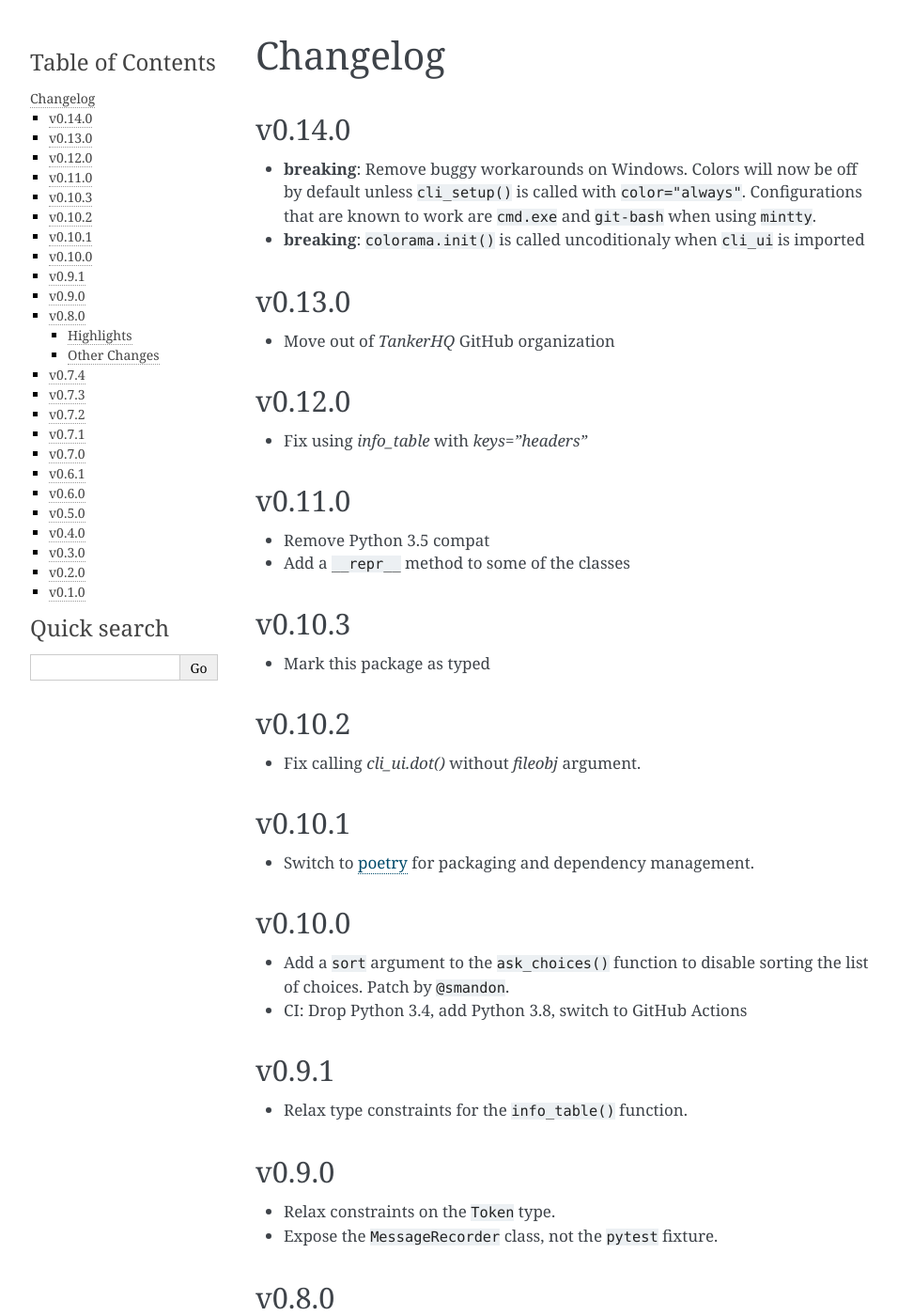
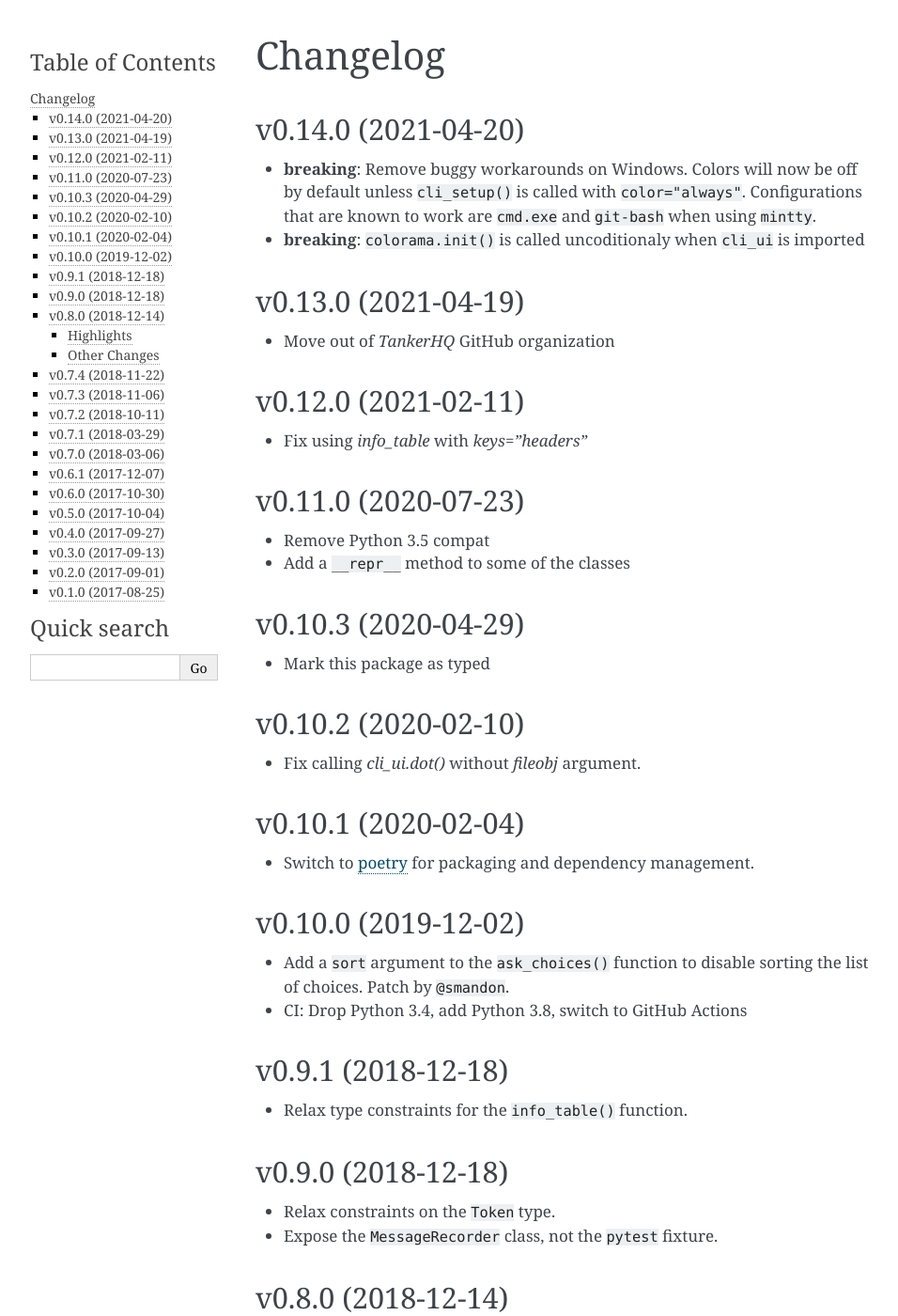
Before and after one commit to your-tools/python-cli-ui, a Sphinx documentation site: the page built from docs/changelog.rst, in a window 1280 px wide and 1400 px high. Shown: the whole window at 94% size, without its empty margins (148-1104 px from the left). Built offline with Sphinx 7.4.7, drawn with Linux system fonts in a browser that asks for light colours; some of the changed text lies outside the part shown.

Commit message:
Add dates to versions in changelog

```diff
--- a/docs/changelog.rst
+++ b/docs/changelog.rst
@@ -1,8 +1,8 @@
 Changelog
 ----------
 
-v0.14.0
-+++++++
+v0.14.0 (2021-04-20)
+++++++++++++++++++++
 
 * **breaking**:  Remove buggy workarounds on Windows.
   Colors will now be off by default unless ``cli_setup()`` is called
@@ -12,57 +12,57 @@ v0.14.0
 * **breaking**:  ``colorama.init()`` is called uncoditionaly when ``cli_ui`` is
   imported
 
-v0.13.0
-+++++++
+v0.13.0 (2021-04-19)
+++++++++++++++++++++
 
 * Move out of `TankerHQ` GitHub organization
 
-v0.12.0
-+++++++
+v0.12.0 (2021-02-11)
++++++++++++++++++++++
 
 * Fix using `info_table` with `keys="headers"`
 
-v0.11.0
-+++++++
+v0.11.0 (2020-07-23)
+++++++++++++++++++++
 
 * Remove Python 3.5 compat
 * Add a ``__repr__`` method to some of the classes
 
-v0.10.3
-+++++++
+v0.10.3 (2020-04-29)
+++++++++++++++++++++
 
 * Mark this package as typed
 
-v0.10.2
-+++++++
+v0.10.2 (2020-02-10)
+++++++++++++++++++++
 
 * Fix calling `cli_ui.dot()` without `fileobj` argument.
 
-v0.10.1
-+++++++
+v0.10.1 (2020-02-04)
+++++++++++++++++++++
 
 * Switch to `poetry`_ for packaging and dependency management.
 
-v0.10.0
-+++++++
+v0.10.0 (2019-12-02)
+++++++++++++++++++++
 
 * Add a ``sort`` argument to the ``ask_choices()`` function to disable sorting
   the list of choices. Patch by ``@smandon``.
 * CI: Drop Python 3.4, add Python 3.8, switch to GitHub Actions
 
-v0.9.1
-++++++
+v0.9.1 (2018-12-18)
++++++++++++++++++++
 
 * Relax type constraints for the ``info_table()`` function.
 
-v0.9.0
-++++++
+v0.9.0 (2018-12-18)
+++++++++++++++++++++
 
 * Relax constraints on the ``Token`` type.
 * Expose the ``MessageRecorder`` class, not the ``pytest`` fixture.
 
-v0.8.0
-++++++
+v0.8.0 (2018-12-14)
++++++++++++++++++++
 
 Highlights
 ~~~~~~~~~~
@@ -109,56 +109,56 @@ Other Changes
 * If you need the ``record_message()`` pytest fixture in your own tests, you can now
   import it with ``from cli_ui.tests import message_recorder``.
 
-v0.7.4
-++++++
+v0.7.4 (2018-11-22)
++++++++++++++++++++
 
 * Remove buggy ``entry_points`` from ``setup.py``.
 
-v0.7.3
-++++++
+v0.7.3 (2018-11-06)
+++++++++++++++++++++
 
 * Switch to ``dmenv``. This makes it possible to use ``cli-ui`` with ``colorama >= 4.0``.
 
-v0.7.2
-++++++
+v0.7.2 (2018-10-11)
++++++++++++++++++++
 
 * Switch to `poetry <https://poetry.eustace.io>`_ .
 
-v0.7.1
-++++++
+v0.7.1 (2018-03-29)
+++++++++++++++++++++
 
 * Fix crash in ``ask_password`` when password was empty.
 * Let the :py:exc:`KeyboardInterrupt`` exception propagate back to the caller instead of catching
   it ourselves and returning ``None``. Reported by Théo Delrieu.
 
-v0.7.0
-++++++
+v0.7.0 (2018-03-06)
++++++++++++++++++++++
 
 * Add ``ask_password`` and ``read_password``. Patch by @drazisil
 
-v0.6.1
-++++++
+v0.6.1 (2017-12-07)
++++++++++++++++++++
 
 * Fix metadata (owner moved from TankerApp to TankerHQ)
 
-v0.6.0
-++++++
+v0.6.0 (2017-10-30)
++++++++++++++++++++
 
 * Export ``Color`` class.
 
-v0.5.0
-++++++
+v0.5.0 (2017-10-04)
+++++++++++++++++++++
 
 * Export a ``Symbol`` class, to use when you do not want to force
   color as  with ``UnicodeSequence``
 
-v0.4.0
-++++++
+v0.4.0 (2017-09-27)
++++++++++++++++++++
 
 * Expose the previously private ``UnicodeSequence`` class.
 
-v0.3.0
-++++++
+v0.3.0 (2017-09-13)
++++++++++++++++++++
 
 * Add ``info_section``
 
@@ -167,8 +167,8 @@ v0.3.0
   for the details)
 
 
-v0.2.0
-++++++
+v0.2.0 (2017-09-01)
+++++++++++++++++++++
 
 * Add ``cli_ui.setup`` to configure things like verbosity and when to
   use colored output (#3)
@@ -176,7 +176,7 @@ v0.2.0
 * Add a ``message_recorder`` in ``cli_ui.tests.conf`` that can
   be used as a ``pytest`` fixture in other projects.
 
-v0.1.0
-+++++++
+v0.1.0 (2017-08-25)
++++++++++++++++++++
 
-First public release.
+First public release
```
